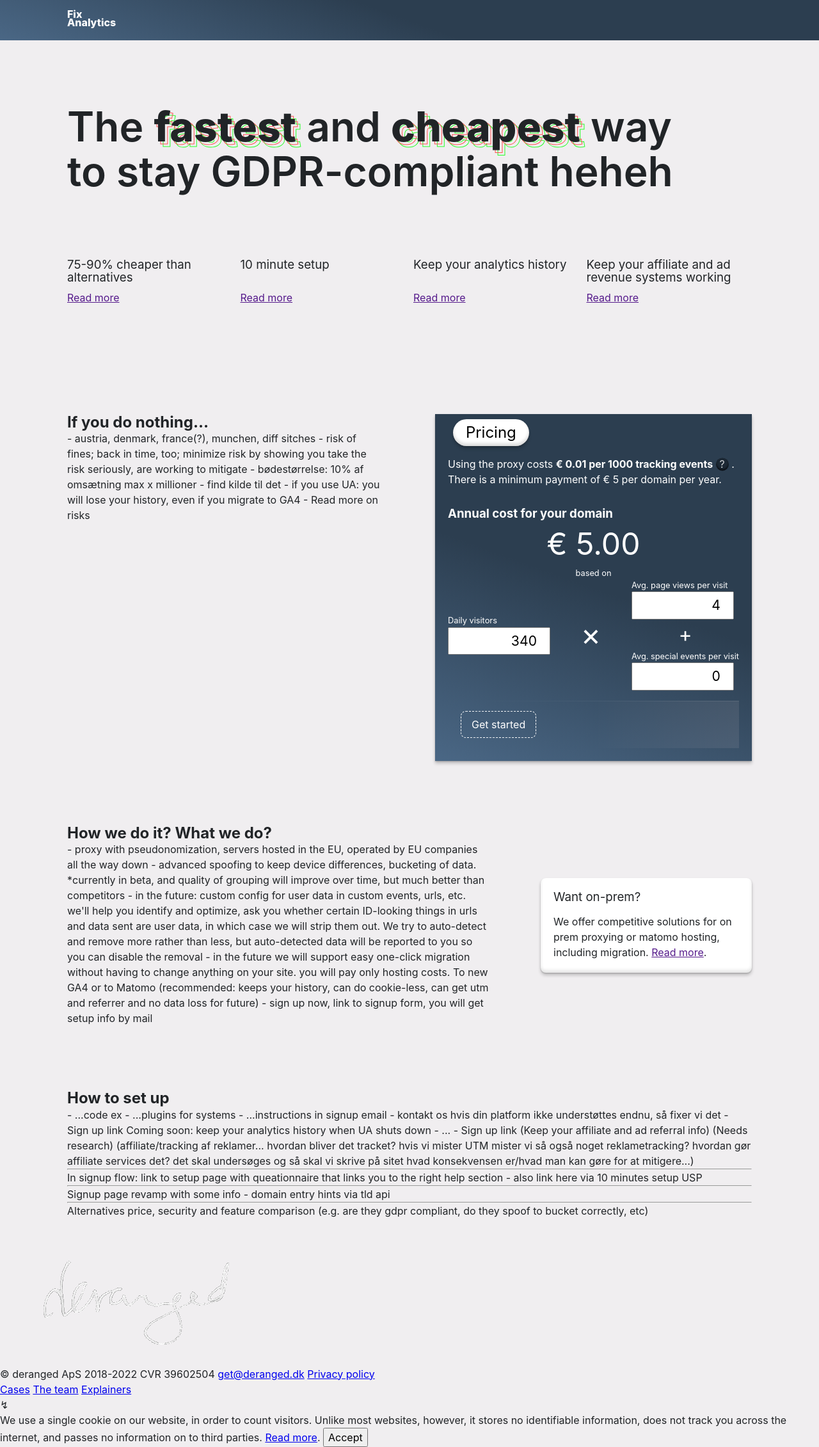
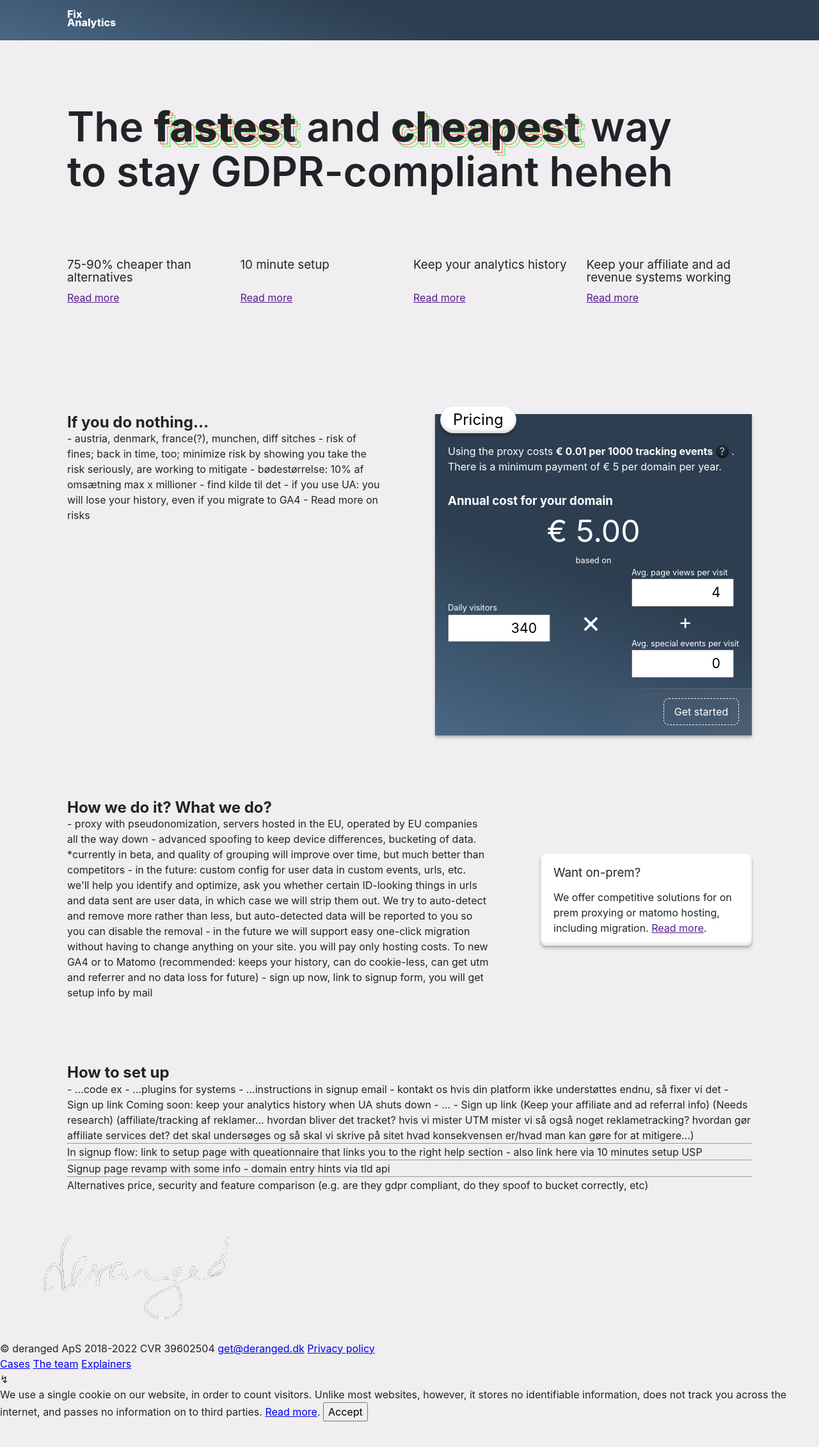
Before and after one commit to derangeddk/deranged.dk, a Jekyll site: the page built from fix-analytics/index.html, in a window 1280 px wide. Shown: the whole page at 64% size. Built offline with Jekyll 4.4.1, drawn with Linux system fonts in a browser that asks for light colours; after the commit the page ends 2221 px from its top, so only the background shows below that.

Commit message:
Remove padding from aside-section__aside-box, move to .card__text instead

```diff
--- a/_includes/fix-analytics-how-we-do-it.html
+++ b/_includes/fix-analytics-how-we-do-it.html
@@ -10,8 +10,10 @@
     </div>
     <aside class="aside-section__aside">
       <div class="aside-section__aside-box card">
-        <h3 class="card__header">Want on-prem?</h3>
-        <p>We offer competitive solutions for on prem proxying or matomo hosting, including migration. <a href="">Read more</a>.</p>
+        <div class="card__text">
+          <h3 class="card__header">Want on-prem?</h3>
+          <p>We offer competitive solutions for on prem proxying or matomo hosting, including migration. <a href="">Read more</a>.</p>
+        </div>
       </div>
     </aside>
   </div>
--- a/_includes/fix-analytics-risk-and-price.html
+++ b/_includes/fix-analytics-risk-and-price.html
@@ -24,7 +24,7 @@
             There is a minimum payment of € 5 per domain per year.
           </p>
         </div>
-        <div class="mt-4">
+        <div class="card__text mt-4">
           <h3>Annual cost for your domain</h3>
           <div class="text--huge text--centered">
             € <span data-pricing-calculator-result>5.00</span>
--- a/_sass/fix-analytics/card.scss
+++ b/_sass/fix-analytics/card.scss
@@ -11,9 +11,12 @@
     font-weight: 400;
     margin-bottom: 1rem;
     align-self: flex-start;
+    padding-top: 1.25rem;
 }
 
 .card__text {
+    padding: 0 1.25rem;
+
     p {
         margin-bottom: 1rem;
     }
--- a/_sass/fix-analytics/layout.scss
+++ b/_sass/fix-analytics/layout.scss
@@ -47,10 +47,6 @@
   align-items: center;
 }
 
-.aside-section__aside-box {
-  padding: 20px;
-}
-
 .row {
   display: flex;
   flex-wrap: wrap;
@@ -95,3 +91,7 @@
   align-self: stretch;
   justify-self: stretch;
 }
+
+.spacer {
+  flex-grow: 3;
+}
```
